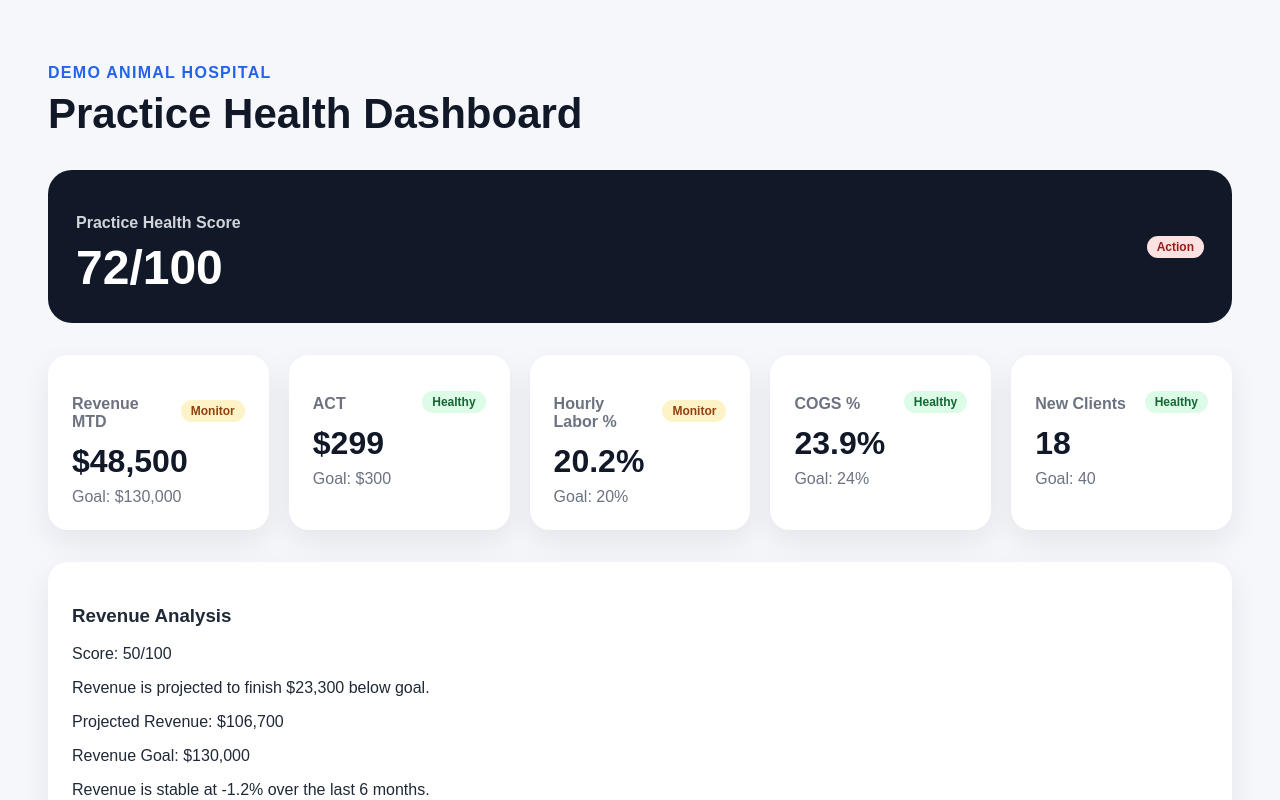
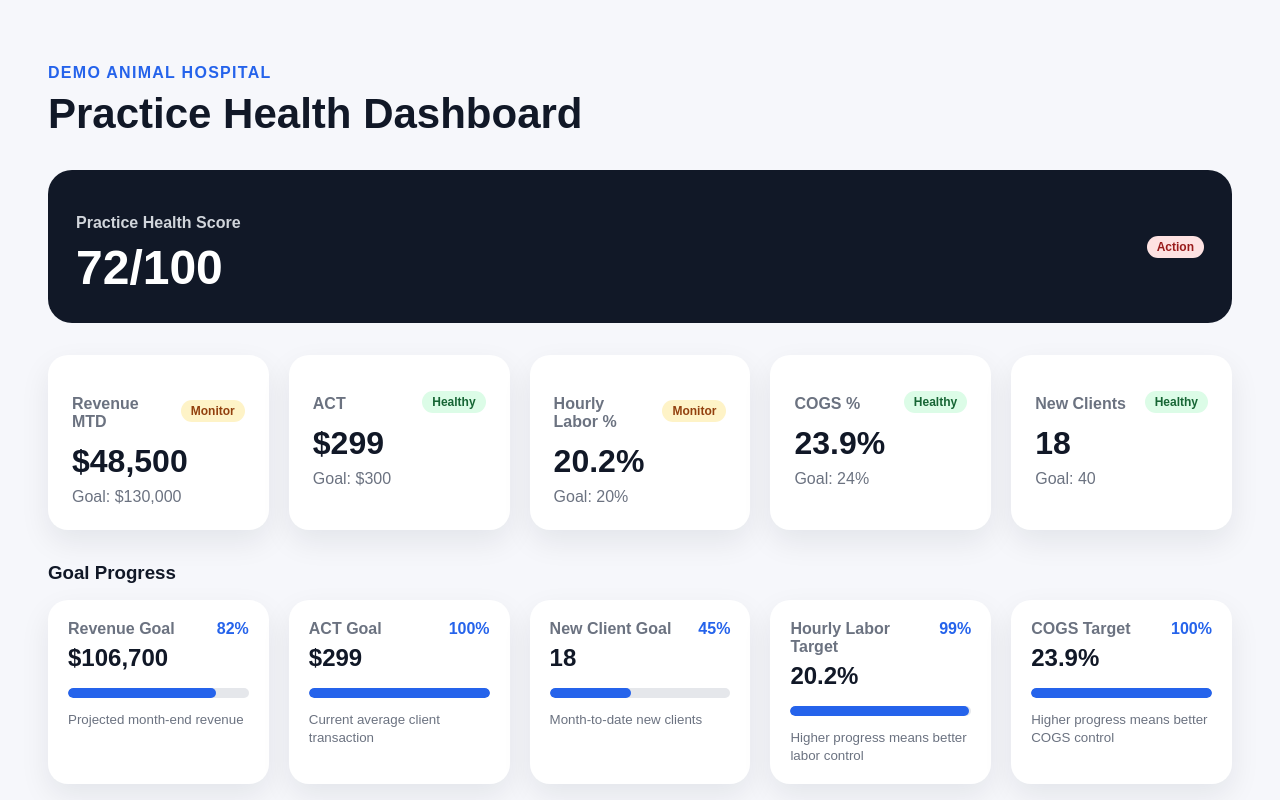
Before and after one commit to tracycrossrvt-gif/VetIQ-Analytics, a React (Vite) app: page / in a window 1280 px wide. Shown: the top 800 px of the page. Built offline with nearby package versions, Linux system fonts and the light colour scheme.

Commit message:
Add revenue trend chart with goal reference

```diff
--- a/package.json
+++ b/package.json
@@ -11,7 +11,8 @@
   },
   "dependencies": {
     "react": "^19.2.6",
-    "react-dom": "^19.2.6"
+    "react-dom": "^19.2.6",
+    "recharts": "^3.9.0"
   },
   "devDependencies": {
     "@eslint/js": "^10.0.1",
--- a/src/App.css
+++ b/src/App.css
@@ -177,3 +177,86 @@
 .trend-list strong {
   color: #111827;
 }
+
+/* Progress Grid */
+
+.progress-section {
+  margin-top: 32px;
+}
+
+.progress-section h3 {
+  margin: 0 0 16px;
+  color: #111827;
+}
+
+.progress-grid {
+  display: grid;
+  grid-template-columns: repeat(5, 1fr);
+  gap: 20px;
+}
+
+.progress-card {
+  padding: 20px;
+  border-radius: 20px;
+  background: #ffffff;
+  box-shadow: 0 12px 30px rgba(15, 23, 42, 0.08);
+}
+
+.progress-card__header {
+  display: flex;
+  align-items: flex-start;
+  justify-content: space-between;
+  gap: 12px;
+  margin-bottom: 16px;
+}
+
+.progress-card__header p {
+  margin: 0 0 6px;
+  color: #6b7280;
+  font-weight: 700;
+}
+
+.progress-card__header h4 {
+  margin: 0;
+  font-size: 24px;
+  color: #111827;
+}
+
+.progress-card__header span {
+  font-weight: 800;
+  color: #2563eb;
+}
+
+.progress-track {
+  height: 10px;
+  border-radius: 999px;
+  background: #e5e7eb;
+  overflow: hidden;
+  margin-bottom: 12px;
+}
+
+.progress-fill {
+  height: 100%;
+  border-radius: 999px;
+  background: #2563eb;
+}
+
+.progress-card small {
+  color: #6b7280;
+}
+
+/* Revenue Chart Cards */
+
+.chart-card {
+  margin-top: 32px;
+  padding: 24px;
+  border-radius: 20px;
+  background: #ffffff;
+  box-shadow: 0 12px 30px rgba(15, 23, 42, 0.08);
+}
+
+.chart-card h3 {
+  margin-top: 0;
+  margin-bottom: 20px;
+  color: #111827;
+}
--- /dev/null
+++ b/src/components/ProgressBar.jsx
@@ -0,0 +1,25 @@
+function ProgressBar({ label, value, target, percent, helper }) {
+  return (
+    <div className="progress-card">
+      <div className="progress-card__header">
+        <div>
+          <p>{label}</p>
+          <h4>{value}</h4>
+        </div>
+
+        <span>{percent}%</span>
+      </div>
+
+      <div className="progress-track">
+        <div
+          className="progress-fill"
+          style={{ width: `${Math.min(percent, 100)}%` }}
+        ></div>
+      </div>
+
+      <small>{helper || `Target: ${target}`}</small>
+    </div>
+  )
+}
+
+export default ProgressBar
--- /dev/null
+++ b/src/components/RevenueChart.jsx
@@ -0,0 +1,52 @@
+import {
+  LineChart,
+  Line,
+  XAxis,
+  YAxis,
+  Tooltip,
+  ResponsiveContainer,
+  ReferenceLine,
+} from 'recharts'
+
+function RevenueChart({ data, goal }) {
+  return (
+    <div className="chart-card">
+      <h3>Revenue Trend</h3>
+
+      <ResponsiveContainer width="100%" height={300}>
+        <LineChart data={data}>
+          <XAxis dataKey="month" />
+
+         <YAxis
+  tickFormatter={(value) =>
+    `$${(value / 1000).toFixed(0)}k`
+  }
+/>
+
+        <Tooltip
+  formatter={(value) => [
+    `$${value.toLocaleString()}`,
+    'Revenue',
+  ]}
+/>
+
+<ReferenceLine
+  y={goal}
+  stroke="#dc2626"
+  strokeDasharray="5 5"
+  label="Revenue Goal"
+/>
+
+          <Line
+            type="monotone"
+            dataKey="revenue"
+            stroke="#2563eb"
+            strokeWidth={3}
+          />
+        </LineChart>
+      </ResponsiveContainer>
+    </div>
+  )
+}
+
+export default RevenueChart
--- a/src/pages/Dashboard.jsx
+++ b/src/pages/Dashboard.jsx
@@ -21,6 +21,8 @@ import {
   calculateRevenueTrend,
   getTrendDirection,
 } from '../utils/trends'
+import ProgressBar from '../components/ProgressBar'
+import RevenueChart from '../components/RevenueChart'
 
 
 function Dashboard() {
@@ -80,6 +82,26 @@ const revenueTrend = calculateRevenueTrend(historicalData)
 const revenueTrendDirection =
   getTrendDirection(revenueTrend)
 
+const revenueProgress = Math.round(
+  (projectedRevenue / practiceSettings.monthlyRevenueGoal) * 100
+)
+
+const actProgress = Math.round(
+  (act / practiceSettings.actGoal) * 100
+)
+
+const newClientProgress = Math.round(
+  (monthlyData.newClients / practiceSettings.monthlyNewClientGoal) * 100
+)
+
+const laborProgress = Math.round(
+  (practiceSettings.hourlyLaborPercentGoal / hourlyLaborPercent) * 100
+)
+
+const cogsProgress = Math.round(
+  (practiceSettings.cogsPercentGoal / cogsPercent) * 100
+)
+
   return (
     <section className="dashboard">
       <p className="eyebrow">{practiceSettings.practiceName}</p>
@@ -136,6 +158,58 @@ const revenueTrendDirection =
     onClick={() => setSelectedKPI('clients')}
   />
 </div>
+
+<div className="progress-section">
+  <h3>Goal Progress</h3>
+
+  <div className="progress-grid">
+    <ProgressBar
+      label="Revenue Goal"
+      value={`$${Math.round(projectedRevenue).toLocaleString()}`}
+      target={`$${practiceSettings.monthlyRevenueGoal.toLocaleString()}`}
+      percent={revenueProgress}
+      helper="Projected month-end revenue"
+    />
+
+    <ProgressBar
+      label="ACT Goal"
+      value={`$${act.toFixed(0)}`}
+      target={`$${practiceSettings.actGoal}`}
+      percent={actProgress}
+      helper="Current average client transaction"
+    />
+
+    <ProgressBar
+      label="New Client Goal"
+      value={monthlyData.newClients}
+      target={practiceSettings.monthlyNewClientGoal}
+      percent={newClientProgress}
+      helper="Month-to-date new clients"
+    />
+
+    <ProgressBar
+      label="Hourly Labor Target"
+      value={`${hourlyLaborPercent.toFixed(1)}%`}
+      target={`${practiceSettings.hourlyLaborPercentGoal}%`}
+      percent={laborProgress}
+      helper="Higher progress means better labor control"
+    />
+
+    <ProgressBar
+      label="COGS Target"
+      value={`${cogsPercent.toFixed(1)}%`}
+      target={`${practiceSettings.cogsPercentGoal}%`}
+      percent={cogsProgress}
+      helper="Higher progress means better COGS control"
+    />
+  </div>
+</div>
+
+<RevenueChart
+  data={historicalData}
+  goal={practiceSettings.monthlyRevenueGoal}
+/>
+
 <div className="drilldown-card">
 
   {selectedKPI === 'revenue' && (
```
Also changed, not shown: 1 other file (tests, documents, lock files or other folders).
